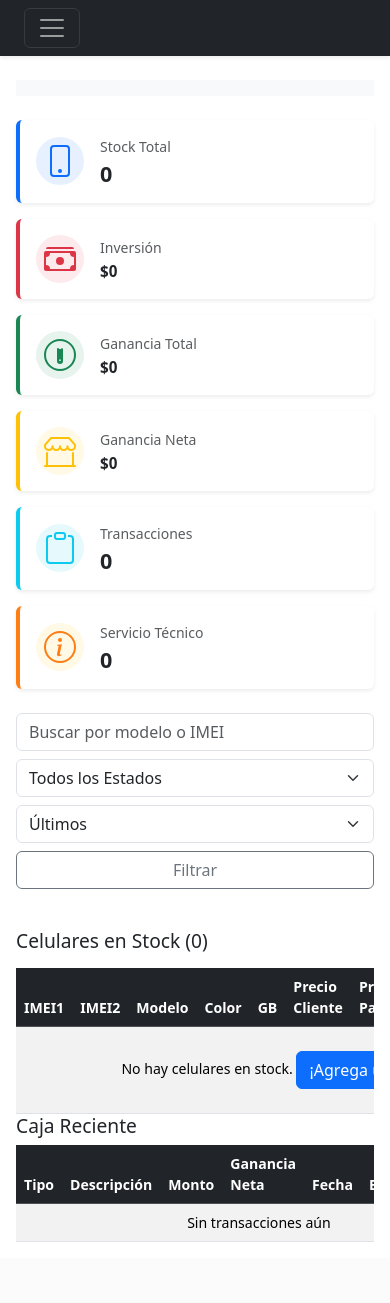
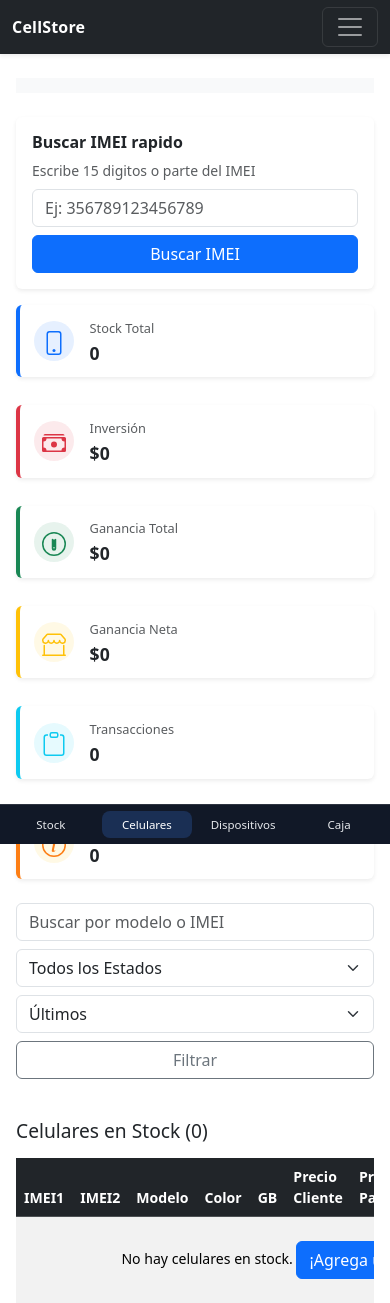
Before and after one commit to 0alexis/cellstore, a Flask app: page / in a window 390 px wide. Shown: the top 1303 px of the page. Before the commit the page ends 1242 px from the top, so only its background shows below. Run offline with Flask 3, Linux system fonts and the light colour scheme; the visitor is signed in with stand-in values (Sample User, id 1); data that the repository does not hold is empty; some libraries are stand-ins or nearby versions.

Commit message:
mejoras visualez

```diff
--- a/app_new/templates/base.html
+++ b/app_new/templates/base.html
@@ -10,6 +10,15 @@
             max-width: 1800px;
         }
 
+        .navbar-brand {
+            font-weight: 700;
+            letter-spacing: 0.2px;
+        }
+
+        .mobile-bottom-nav {
+            display: none;
+        }
+
         .table-responsive {
             -webkit-overflow-scrolling: touch;
         }
@@ -17,6 +26,20 @@
         @media (max-width: 768px) {
             .page-wrap {
                 max-width: 100%;
+            }
+
+            .navbar {
+                padding-top: 0.45rem;
+                padding-bottom: 0.45rem;
+            }
+
+            .navbar .container-fluid {
+                padding-left: 0.75rem !important;
+                padding-right: 0.75rem !important;
+            }
+
+            .navbar-brand {
+                font-size: 1rem;
             }
 
             h2 {
@@ -50,6 +73,40 @@
             .modal-dialog {
                 margin: 0.5rem;
             }
+
+            .mobile-bottom-nav {
+                display: flex;
+                position: fixed;
+                left: 0;
+                right: 0;
+                bottom: 0;
+                z-index: 1030;
+                background: #111827;
+                border-top: 1px solid rgba(255, 255, 255, 0.12);
+                padding: 0.35rem 0.35rem calc(0.35rem + env(safe-area-inset-bottom));
+                gap: 0.35rem;
+            }
+
+            .mobile-bottom-nav a {
+                flex: 1;
+                color: #e5e7eb;
+                text-decoration: none;
+                font-size: 0.72rem;
+                text-align: center;
+                border-radius: 0.5rem;
+                padding: 0.45rem 0.25rem;
+                line-height: 1.15;
+            }
+
+            .mobile-bottom-nav a.active,
+            .mobile-bottom-nav a:active {
+                background: rgba(59, 130, 246, 0.22);
+                color: #ffffff;
+            }
+
+            body {
+                padding-bottom: 4.1rem;
+            }
         }
     </style>
 </head>
@@ -58,6 +115,7 @@
         <div class="container-fluid px-4">
 
             {% if current_user.is_authenticated %}
+                <a class="navbar-brand" href="{{ url_for('index') }}">CellStore</a>
                 <button class="navbar-toggler" type="button" data-bs-toggle="collapse" data-bs-target="#navbarNav" aria-controls="navbarNav" aria-expanded="false" aria-label="Toggle navigation">
                     <span class="navbar-toggler-icon"></span>
                 </button>
@@ -122,6 +180,14 @@
             {% block page_content %}{% endblock %}
         </div>
     </div>
+    {% if current_user.is_authenticated %}
+    <nav class="mobile-bottom-nav" aria-label="Navegacion movil">
+        <a href="{{ url_for('stock') }}" class="{% if request.endpoint == 'stock' %}active{% endif %}">Stock</a>
+        <a href="{{ url_for('index') }}" class="{% if request.endpoint == 'index' %}active{% endif %}">Celulares</a>
+        <a href="{{ url_for('dispositivos') }}" class="{% if request.endpoint == 'dispositivos' %}active{% endif %}">Dispositivos</a>
+        <a href="{{ url_for('caja') }}" class="{% if request.endpoint == 'caja' %}active{% endif %}">Caja</a>
+    </nav>
+    {% endif %}
     <script src="https://cdn.jsdelivr.net/npm/bootstrap@5.3.3/dist/js/bootstrap.bundle.min.js"></script>
 </body>
 </html>
--- a/app_new/templates/caja/index.html
+++ b/app_new/templates/caja/index.html
@@ -1,14 +1,71 @@
 {% extends "base.html" %}
 {% block page_content %}
+<style>
+    @media (max-width: 768px) {
+        .metrics-grid {
+            gap: 0.75rem !important;
+        }
+
+        .metric-card .card-body {
+            padding: 0.85rem !important;
+        }
+
+        .metric-card .rounded-circle {
+            width: 40px !important;
+            height: 40px !important;
+        }
+
+        .metric-card .rounded-circle svg {
+            width: 24px;
+            height: 24px;
+        }
+
+        .metric-card .small {
+            font-size: 0.8rem;
+        }
+
+        .metric-card h4,
+        .metric-card h6 {
+            font-size: 1.1rem !important;
+            line-height: 1.25;
+        }
+    }
+</style>
 <!-- Navegación Rápida -->
 <nav class="navbar navbar-expand-lg navbar-light bg-light mb-4">
 
 </nav>
 
+<div class="card border-0 shadow-sm mb-3">
+    <div class="card-body">
+        <div class="d-flex align-items-center justify-content-between flex-wrap gap-2 mb-2">
+            <h6 class="mb-0 fw-bold">Buscar IMEI rapido</h6>
+            <small class="text-muted">Escribe 15 digitos o parte del IMEI</small>
+        </div>
+        <form method="GET" class="d-flex flex-wrap gap-2 mobile-stack">
+            <input
+                type="search"
+                name="search"
+                class="form-control"
+                placeholder="Ej: 356789123456789"
+                value="{{ search }}"
+                inputmode="numeric"
+                autocomplete="off"
+                autocapitalize="off"
+                spellcheck="false"
+            >
+            <button type="submit" class="btn btn-primary mobile-full">Buscar IMEI</button>
+            {% if search %}
+                <a href="{{ url_for('index') }}" class="btn btn-outline-secondary mobile-full">Quitar busqueda</a>
+            {% endif %}
+        </form>
+    </div>
+</div>
+
 <!-- Cards Métricas - Diseño Mejorado -->
-<div class="row g-3 mb-4">
+<div class="row g-3 mb-4 metrics-grid">
     <div class="col-xl-2 col-lg-4 col-md-6">
-        <div class="card border-0 shadow-sm h-100" style="border-left: 4px solid #0d6efd !important;">
+        <div class="card border-0 shadow-sm h-100 metric-card" style="border-left: 4px solid #0d6efd !important;">
             <div class="card-body p-3">
                 <div class="d-flex align-items-center">
                     <div class="flex-shrink-0">
@@ -29,7 +86,7 @@
     </div>
 
     <div class="col-xl-2 col-lg-4 col-md-6">
-        <div class="card border-0 shadow-sm h-100" style="border-left: 4px solid #dc3545 !important;">
+        <div class="card border-0 shadow-sm h-100 metric-card" style="border-left: 4px solid #dc3545 !important;">
             <div class="card-body p-3">
                 <div class="d-flex align-items-center">
                     <div class="flex-shrink-0">
@@ -50,7 +107,7 @@
     </div>
 
     <div class="col-xl-2 col-lg-4 col-md-6">
-        <div class="card border-0 shadow-sm h-100" style="border-left: 4px solid #198754 !important;">
+        <div class="card border-0 shadow-sm h-100 metric-card" style="border-left: 4px solid #198754 !important;">
             <div class="card-body p-3">
                 <div class="d-flex align-items-center">
                     <div class="flex-shrink-0">
@@ -72,7 +129,7 @@
     </div>
 
     <div class="col-xl-2 col-lg-4 col-md-6">
-        <div class="card border-0 shadow-sm h-100" style="border-left: 4px solid #ffc107 !important;">
+        <div class="card border-0 shadow-sm h-100 metric-card" style="border-left: 4px solid #ffc107 !important;">
             <div class="card-body p-3">
                 <div class="d-flex align-items-center">
                     <div class="flex-shrink-0">
@@ -92,7 +149,7 @@
     </div>
 
     <div class="col-xl-2 col-lg-4 col-md-6">
-        <div class="card border-0 shadow-sm h-100" style="border-left: 4px solid #0dcaf0 !important;">
+        <div class="card border-0 shadow-sm h-100 metric-card" style="border-left: 4px solid #0dcaf0 !important;">
             <div class="card-body p-3">
                 <div class="d-flex align-items-center">
                     <div class="flex-shrink-0">
@@ -113,7 +170,7 @@
     </div>
 
     <div class="col-xl-2 col-lg-4 col-md-6">
-        <div class="card border-0 shadow-sm h-100" style="border-left: 4px solid #fd7e14 !important;">
+        <div class="card border-0 shadow-sm h-100 metric-card" style="border-left: 4px solid #fd7e14 !important;">
             <div class="card-body p-3">
                 <div class="d-flex align-items-center">
                     <div class="flex-shrink-0">
@@ -139,7 +196,7 @@
     <div class="col-md-8 mb-3 mb-md-0">
         <form method="GET" class="d-flex flex-wrap gap-2 mobile-stack">
             <div style="flex: 1;">
-                <input type="text" name="search" class="form-control" placeholder="Buscar por modelo o IMEI" value="{{ search }}">
+                <input type="text" name="search" class="form-control" placeholder="Buscar por modelo o IMEI" value="{{ search }}" inputmode="search" autocomplete="off">
             </div>
             <div style="min-width: 160px;">
                 <select name="estado" class="form-select">
```
